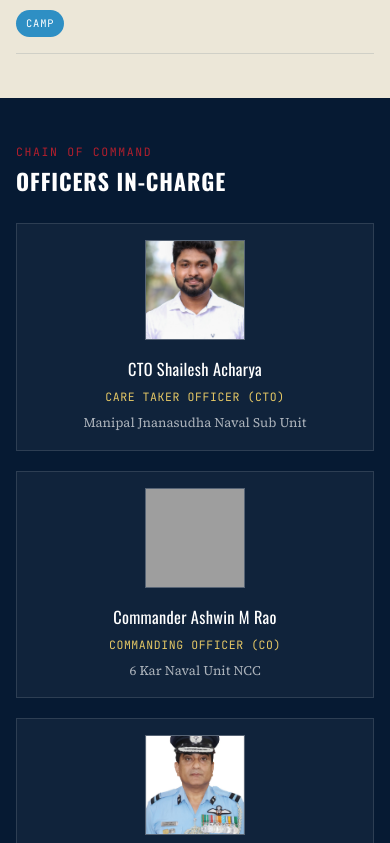
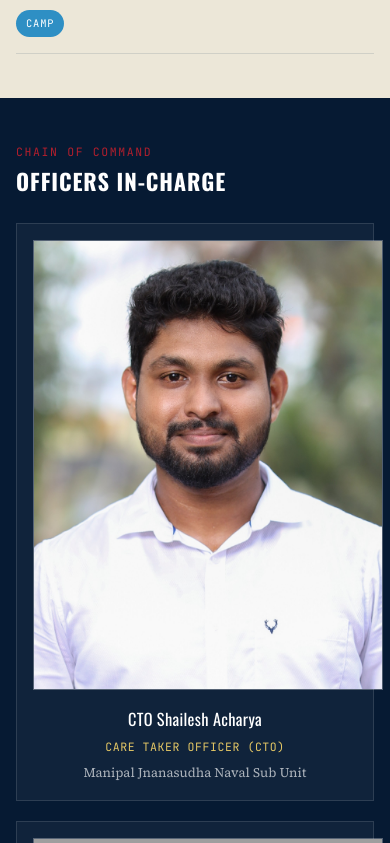
Before and after one commit to prathambhandary/NCC-Landing-Page, a Flask app: page / in a window 390 px wide. Shown: the part 2601-3444 px from the top of the page. Run offline with Flask 3, Linux system fonts and the light colour scheme; grey boxes are pictures that could not be loaded.

Commit message:
Changed mobile phone officers image dimentions

```diff
--- a/static/css/style.css
+++ b/static/css/style.css
@@ -999,7 +999,7 @@ blockquote strong { color: var(--red-deep); }
 
   .quicknav { padding: 40px 0; }
   .officer-card { padding: 16px; }
-  .officer-photo { width: 100px; height: 100px; }
+  .officer-photo { width: 350px; height: 450px; }
 
   .news-item { padding: 16px 0; }
   .achiever-card .photo-slot { height: 150px; }
```
